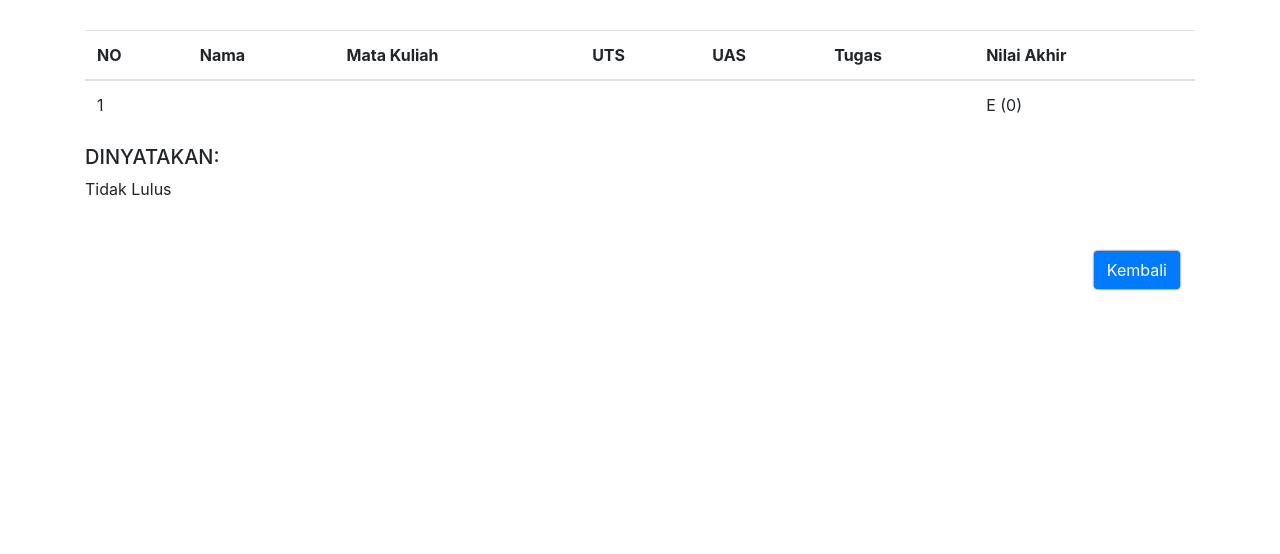
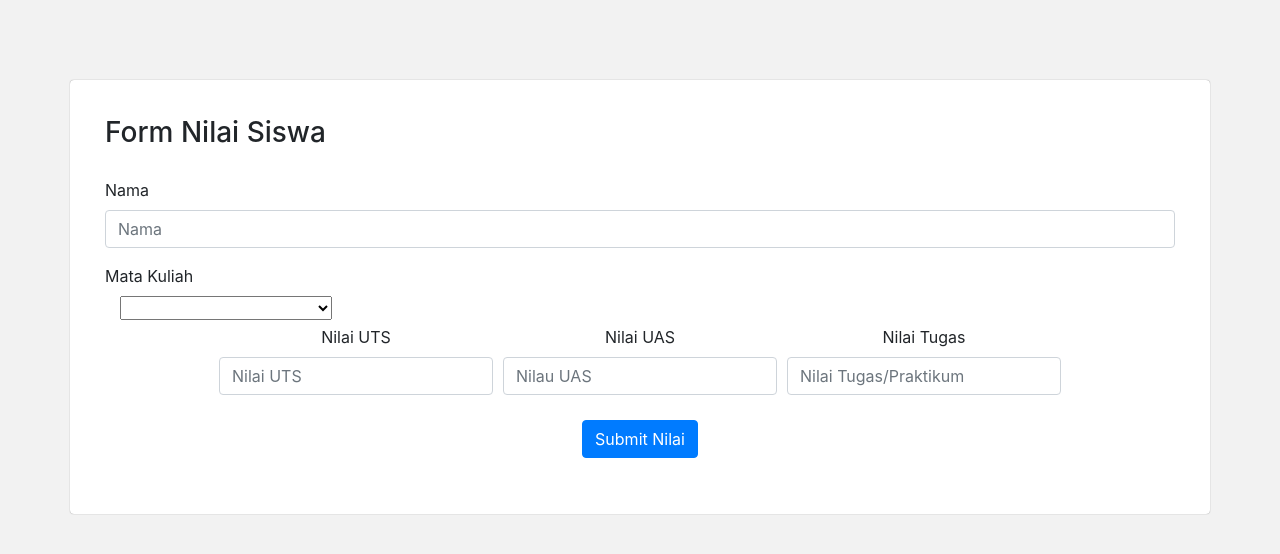
Before and after one commit to hasyim404/PraktikumWEB, a PHP site: page / in a window 1280 px wide. Shown: the top 554 px of the page. Run offline with PHP 8.4, Linux system fonts and the light colour scheme; data that the repository does not hold is empty.

Commit message:
Update index.php

```diff
--- a/Semester2/Praktikum02 (PHP02)/If else/index.php
+++ b/Semester2/Praktikum02 (PHP02)/If else/index.php
@@ -1,97 +1,87 @@
-<?php
-$nama=$_POST['nama'];
-$matkul=$_POST['matkul'];
-$uts=$_POST['uts'];
-$uas=$_POST['uas'];
-$tugas=$_POST['tugas'];
-?>
-
-<?php
-$nilai_akhir = (30*$uts/100 + 35*$uas/100 + 35*$tugas/100);
-if ($nilai_akhir >= 55 && $nilai_akhir <= 100){
-    $grade_na='Lulus';
-}else {
-    $grade_na='Tidak Lulus';
-}
-
-// Grade Nilai Akhir
-if ($nilai_akhir >= 85 && $nilai_akhir <= 100){
-    $grade_nilai='A';
-}
-elseif ($nilai_akhir >= 70){
-    $grade_nilai='B';
-}
-elseif ($nilai_akhir >= 56){
-    $grade_nilai='C';
-}
-elseif ($nilai_akhir >= 36){
-    $grade_nilai='D';
-}
-elseif ($nilai_akhir >= 0){
-    $grade_nilai='E';
-}
-else {
-    $grade_nilai='I';
-}
-
-?>
-
-
 <!DOCTYPE html>
 <html lang="en">
 <head>
     <meta charset="UTF-8">
     <meta http-equiv="X-UA-Compatible" content="IE=edge">
     <meta name="viewport" content="width=device-width, initial-scale=1.0">
-    <title>Data Nilai Siswa</title>
+    <title>Form Pengisian Nilai</title>
+    <link rel="icon" type="image/png" href="https://i.postimg.cc/9fnxvrDS/formlogo.png">
     <link rel="stylesheet" href="https://cdn.jsdelivr.net/npm/bootstrap@4.6.0/dist/css/bootstrap.min.css" integrity="sha384-B0vP5xmATw1+K9KRQjQERJvTumQW0nPEzvF6L/Z6nronJ3oUOFUFpCjEUQouq2+l" crossorigin="anonymous">
-    <style>
-        body{
-            padding: 30px;
+
+</head>
+<style>
+    body{
+        background-color: #f2f2f2;
+        padding-top: 5rem;
         }
-        .btnn {
-            padding-top: 50px;
-        }
-        button {
-            box-shadow: 0 0 2px rgba(0, 0, 0, 1);
+    .mid{
+        text-align: center;
+        margin: 5px;
+    }
+    .box{
+        background-color: white;
+        border-radius: 4px;
+        box-shadow: 0 0 1px rgba(0, 0, 0, 0.5);
+    }
+    .btt{
+        align-items: center;
+        margin: 20px;
+    }
+    #judul {
+        padding-bottom: 20px;
+    }
+    .rainer {
+        padding: 20px;
+    }
+</style>
+<body>
+    <div class="container box">
+        <form method="post" action="conditional_ifelse.php">
+        <div class="d-flex flex-column bd-highlight mb-3">
 
-        }
-    </style>
-</head>
-<body>
-    <div class="container">
-        <div class="table-responsive">
-            <table class="table table-default table-hover">
-            <thead>
-                <tr>
-                <th>NO</th>
-                <th>Nama</th>
-                <th>Mata Kuliah</th>
-                <th>UTS</th>
-                <th>UAS</th>
-                <th>Tugas</th>
-                <th>Nilai Akhir</th>
-                </tr>
-            </thead>
-            <tbody>
-                <?php
-                $nomor=1;
-                    echo '<tr>
-                    <td>'.$nomor.'</td>';
-                    echo '<td>'.$nama.'</td>';
-                    echo '<td>'.$matkul.'</td>';
-                    echo '<td>'.$uts.'</td>';
-                    echo '<td>'.$uas.'</td>';
-                    echo '<td>'.$tugas.'</td>';
-                    echo '<td>'.$grade_nilai.' '.'('.$nilai_akhir.')'.'</td>';
-                    echo '</tr>';
-                ?>
-            </tbody>
-            </table>
+
         </div>
-        <?php echo '<h5>'.strtoupper($nama).' DINYATAKAN:</h5>'.$grade_na;  ?>
-        <div class="col text-right btnn">
-            <a href="index.php"><button type="submit" class="btn btn-primary btt">Kembali</button></a>
+        <div class="rainer">
+            <h3 id="judul">Form Nilai Siswa</h3>
+            <div class="form-group">
+                <label>Nama</label>
+                <input type="text" class="form-control" name="nama" required placeholder="Nama">
+            </div>
+            <div class="form-group">
+                <label>Mata Kuliah</label>
+                    <div class="col-md-4">
+                        <select class="form-select" name="matkul" aria-label="" required>
+                        <option selected></option>
+                        <option value="PPKN">PPKN</option>
+                        <option value="Bahasa Inggris">Bahasa Inggris</option>
+                        <option value="Keterampilan Komunikasi">Keterampilan Komunikasi</option>
+                        <option value="Statistik">Statistik</option>
+                        <option value="Basis Data">Basis Data</option>
+                        <option value="UI/UX">UI/UX</option>
+                        <option value="Pemrograman Web 2">Pemrograman Web 2</option>
+                        <option value="Jaringan Komputer">Jaringan Komputer</option>
+                    </div>
+                </div>
+                </select>
+            </div>
+            <div class="d-flex justify-content-center">
+                <div class="form-group mid">
+                    <label>Nilai UTS</label>
+                    <input type="text" class="form-control" name="uts" required placeholder="Nilai UTS">
+                </div>
+                <div class="form-group mid">
+                    <label>Nilai UAS</label>
+                    <input type="text" class="form-control" name="uas" required placeholder="Nilau UAS">
+                </div>
+                <div class="form-group mid">
+                    <label>Nilai Tugas</label>
+                    <input type="text" class="form-control" name="tugas" required placeholder="Nilai Tugas/Praktikum">
+                </div>
+            </div>
+            <div class="col text-center">
+                <button type="submit" class="btn btn-primary btt">Submit Nilai</button>
+            </div>
+        </form>
         </div>
     </div>
 </body>
```
